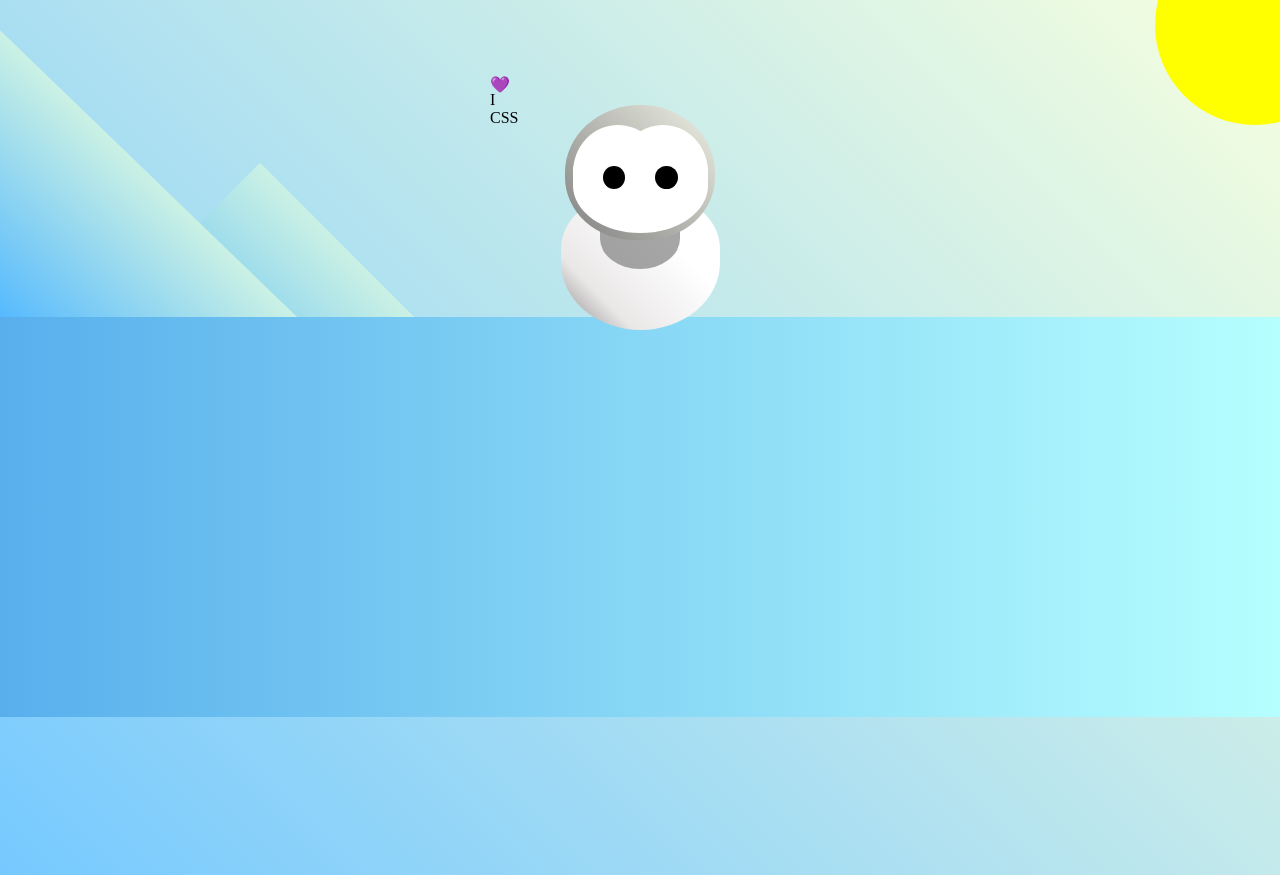
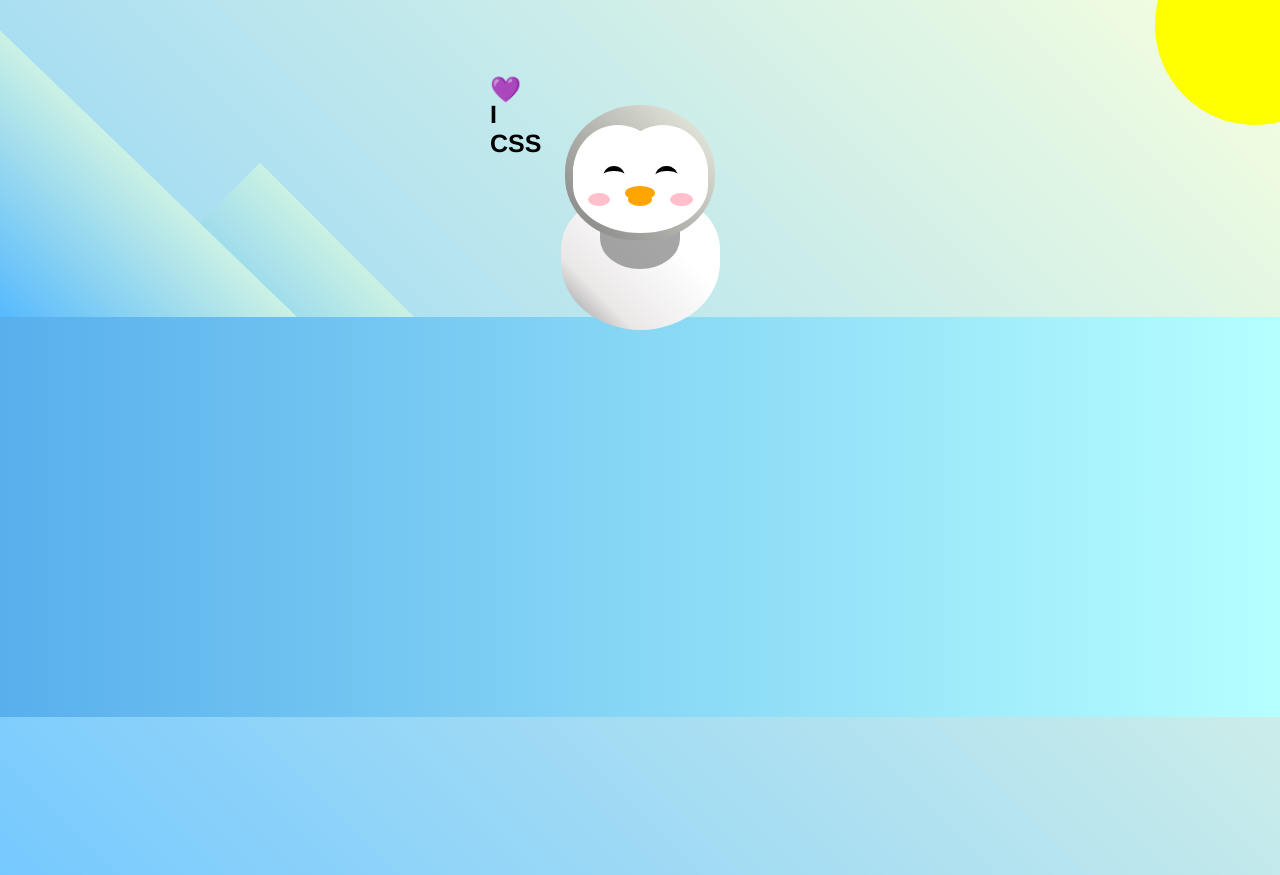
Before and after one commit to penguin248/Penguin, a plain HTML site: page index.html in a window 1280 px wide. Shown: the top 875 px of the page. Drawn offline with Linux system fonts and the light colour scheme.

Commit message:
styling the penguin

```diff
--- a/styles.css
+++ b/styles.css
@@ -118,8 +118,54 @@ body {
   border-radius: 50%;
 }
 .eye.left {
-    left: 25%
-  }
-  .eye.right {
-    right: 25%
-  }
+  left: 25%;
+}
+.eye.right {
+  right: 25%;
+}
+.eye-lid {
+  width: 150%;
+  height: 100%;
+  background-color: var(--penguin-face);
+  top: 25%;
+  left: -23%;
+  border-radius: 50%;
+}
+.blush {
+  width: 15%;
+  height: 10%;
+  background-color: pink;
+  top: 65%;
+  border-radius: 50%;
+}
+.blush.left {
+  left: 15%;
+}
+.blush.right {
+  right: 15%;
+}
+.beak {
+  height: 10%;
+  background-color: orange;
+  border-radius: 50%;
+}
+.beak.top {
+  width: 20%;
+  top: 60%;
+  left: 40%;
+}
+.beak.top {
+  width: 20%;
+  top: 60%;
+  left: 40%;
+}
+.beak.bottom {
+  width: 16%;
+  top: 65%;
+  left: 42%;
+}
+.shirt {
+  font-size: 25px;
+  font-family: Helvetica, sans-serif;
+  font-weight: bold;
+}
```
